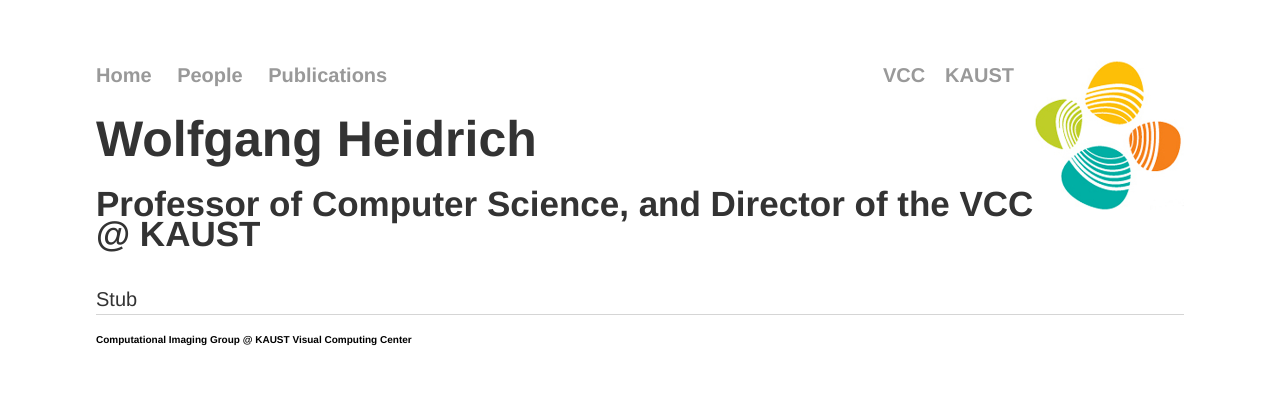
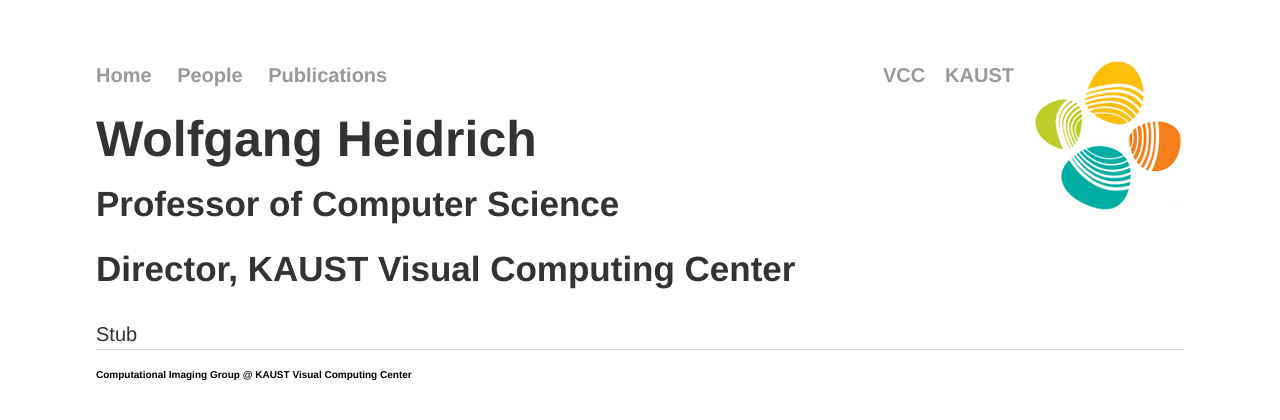
Before and after one commit to vccimaging/vccimaging.github.io, a Jekyll site: the page built from People/heidriw/index.html, in a window 1280 px wide. Shown: the top 420 px of the page. Built offline with Jekyll 4.4.1, drawn with Linux system fonts in a browser that asks for light colours.

Commit message:
Update index.html

```diff
--- a/People/heidriw/index.html
+++ b/People/heidriw/index.html
@@ -4,7 +4,9 @@
 ---
 
 <h1>Wolfgang Heidrich<h1>
-<h3>Professor of Computer Science, and Director of the VCC @ KAUST</h3>
+  <h3>Professor of Computer Science</h3>
+  <h3>Director, KAUST Visual Computing Center</h3>
+
 
 
 Stub
```
